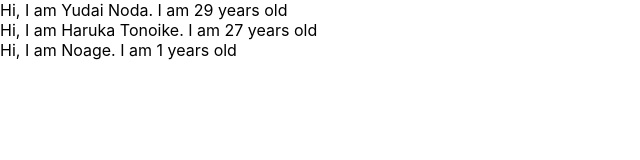
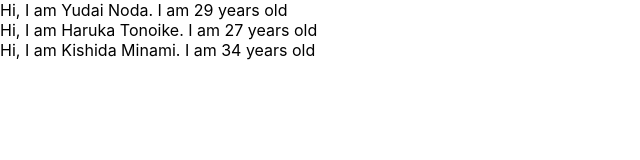
Before and after one commit to YudaiNoda3576/PracticeReact, a React (Create React App) app: page / in a window 1280 px wide. Shown: the top 160 px of the page, without its empty margins (0-640 px from the left). Built offline with nearby package versions, Linux system fonts and the light colour scheme.

Commit message:
prop-typesについて

```diff
--- a/src/App.js
+++ b/src/App.js
@@ -1,8 +1,10 @@
+import PropTypes from 'prop-types';
+
 function App() {
   const profiles = [
     {name: 'Yudai Noda', age: 29},
     {name: "Haruka Tonoike", age: 27},
-    {name: "Noage"}
+    {name: "Kishida Minami", age: 34}
   ]
   return (
     <div>
@@ -19,8 +21,9 @@ const User = (props) => {
   return <div>Hi, I am {props.name}. I am {props.age} years old</div>
 }
 
-User.defaultProps = {
-  age: 1
+User.propTypes = {
+  name: PropTypes.string,
+  age: PropTypes.number.isRequired
 }
 
 export default App;
```
